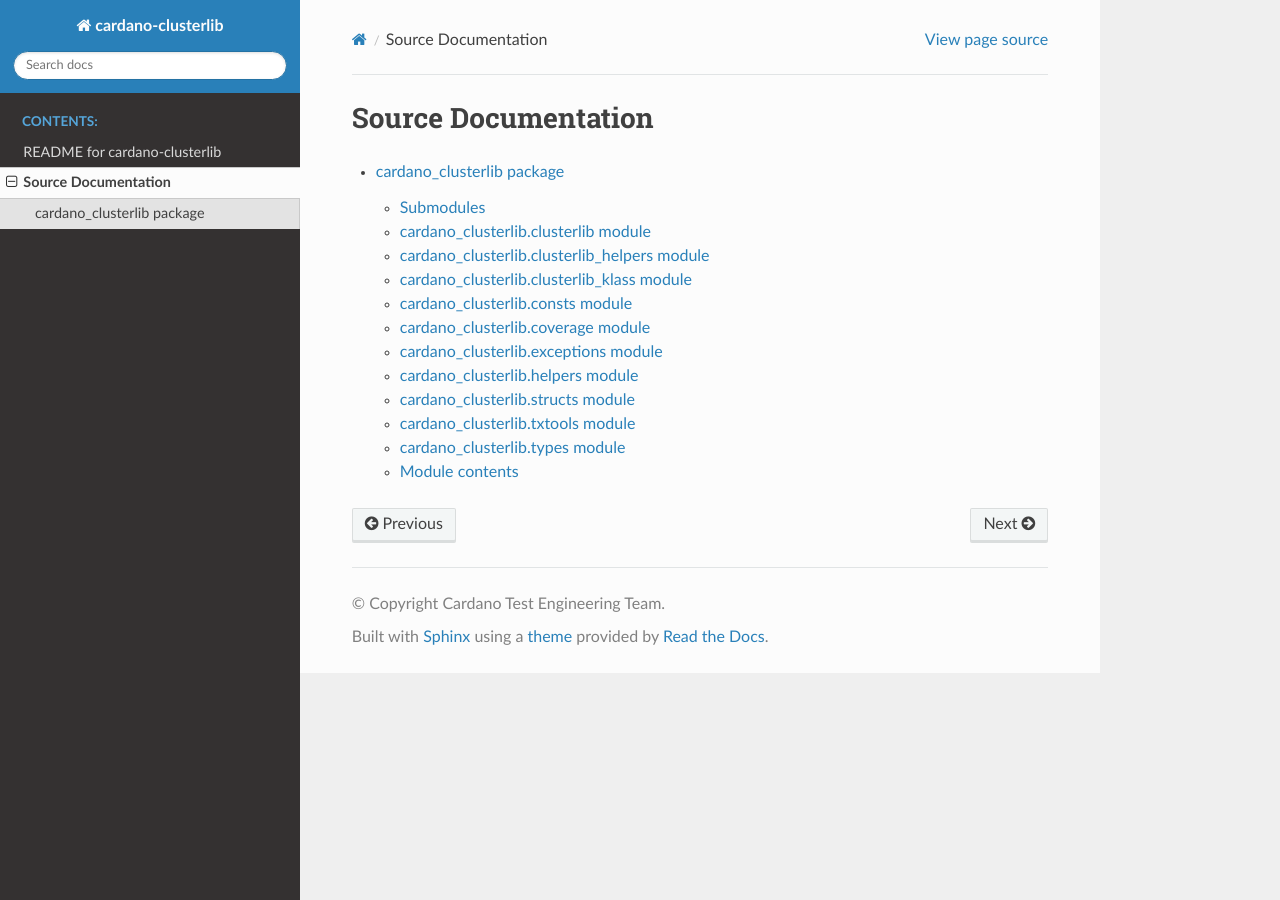
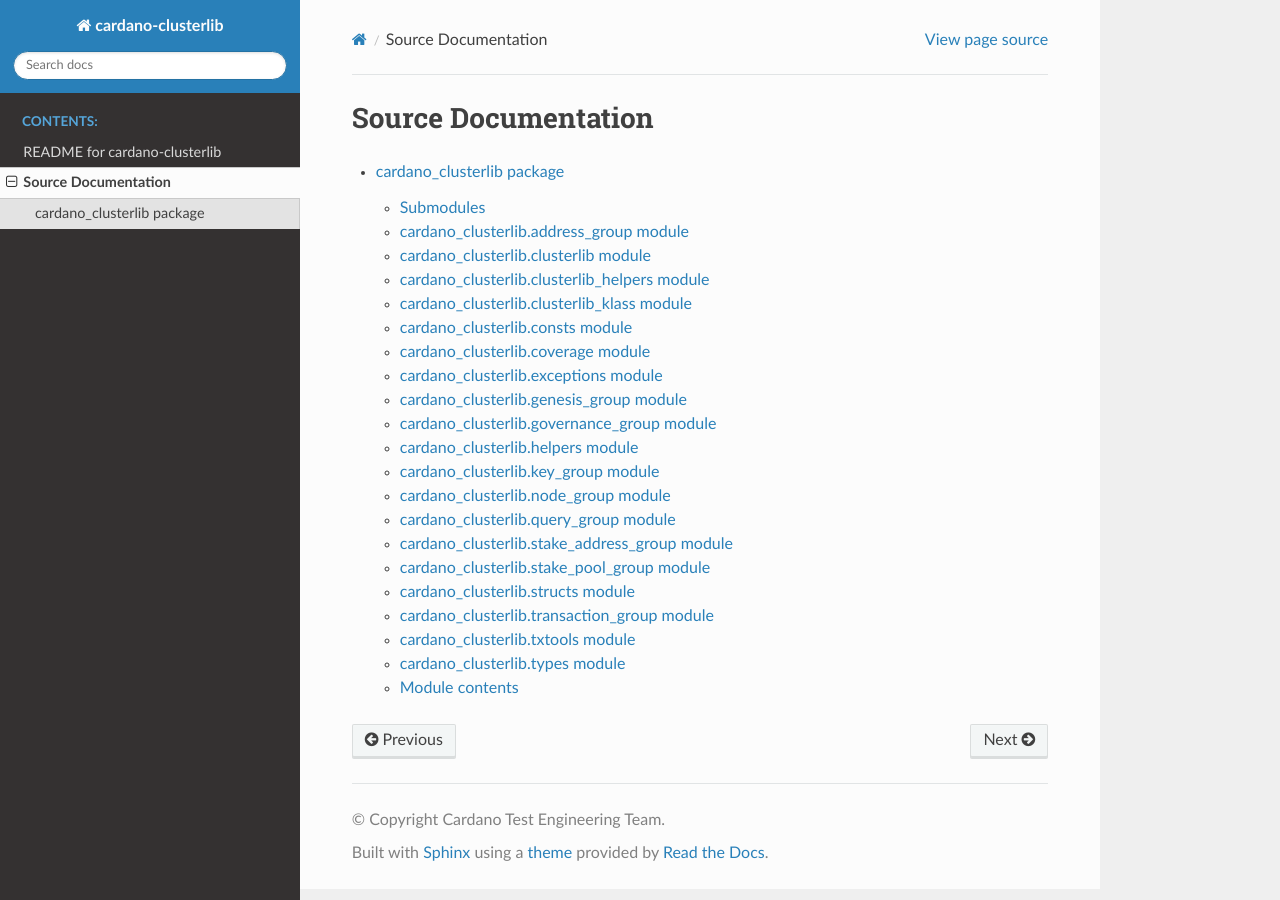
Before and after one commit to input-output-hk/cardano-clusterlib-py, a Sphinx documentation site: the page built from docs/source/modules.rst, in a window 1280 px wide. Built offline with Sphinx 7.4.7 and the Read the Docs theme 2.0.0, drawn with Linux system fonts in a browser that asks for light colours; the version number could not be read and is left out.

Commit message:
Update apidoc

```diff
--- a/docs/source/cardano_clusterlib.rst
+++ b/docs/source/cardano_clusterlib.rst
@@ -3,6 +3,14 @@ cardano\_clusterlib package
 
 Submodules
 ----------
+
+cardano\_clusterlib.address\_group module
+-----------------------------------------
+
+.. automodule:: cardano_clusterlib.address_group
+   :members:
+   :undoc-members:
+   :show-inheritance:
 
 cardano\_clusterlib.clusterlib module
 -------------------------------------
@@ -52,6 +60,22 @@ cardano\_clusterlib.exceptions module
    :undoc-members:
    :show-inheritance:
 
+cardano\_clusterlib.genesis\_group module
+-----------------------------------------
+
+.. automodule:: cardano_clusterlib.genesis_group
+   :members:
+   :undoc-members:
+   :show-inheritance:
+
+cardano\_clusterlib.governance\_group module
+--------------------------------------------
+
+.. automodule:: cardano_clusterlib.governance_group
+   :members:
+   :undoc-members:
+   :show-inheritance:
+
 cardano\_clusterlib.helpers module
 ----------------------------------
 
@@ -60,10 +84,58 @@ cardano\_clusterlib.helpers module
    :undoc-members:
    :show-inheritance:
 
+cardano\_clusterlib.key\_group module
+-------------------------------------
+
+.. automodule:: cardano_clusterlib.key_group
+   :members:
+   :undoc-members:
+   :show-inheritance:
+
+cardano\_clusterlib.node\_group module
+--------------------------------------
+
+.. automodule:: cardano_clusterlib.node_group
+   :members:
+   :undoc-members:
+   :show-inheritance:
+
+cardano\_clusterlib.query\_group module
+---------------------------------------
+
+.. automodule:: cardano_clusterlib.query_group
+   :members:
+   :undoc-members:
+   :show-inheritance:
+
+cardano\_clusterlib.stake\_address\_group module
+------------------------------------------------
+
+.. automodule:: cardano_clusterlib.stake_address_group
+   :members:
+   :undoc-members:
+   :show-inheritance:
+
+cardano\_clusterlib.stake\_pool\_group module
+---------------------------------------------
+
+.. automodule:: cardano_clusterlib.stake_pool_group
+   :members:
+   :undoc-members:
+   :show-inheritance:
+
 cardano\_clusterlib.structs module
 ----------------------------------
 
 .. automodule:: cardano_clusterlib.structs
+   :members:
+   :undoc-members:
+   :show-inheritance:
+
+cardano\_clusterlib.transaction\_group module
+---------------------------------------------
+
+.. automodule:: cardano_clusterlib.transaction_group
    :members:
    :undoc-members:
    :show-inheritance:
```
